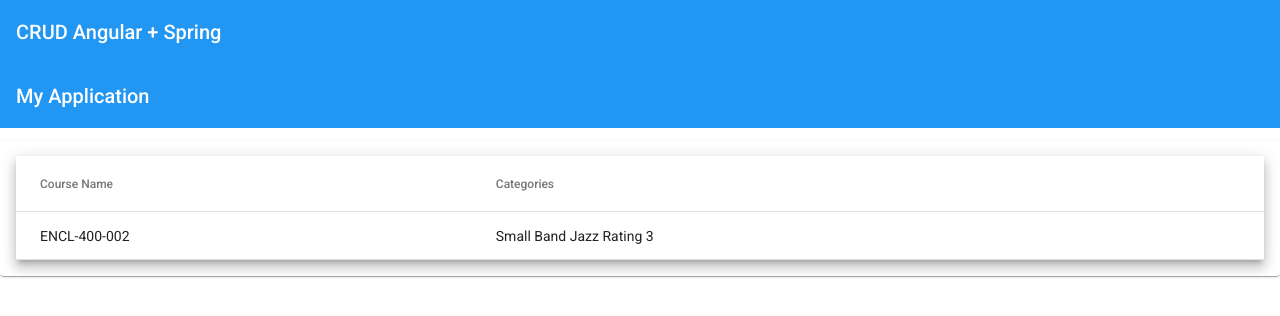
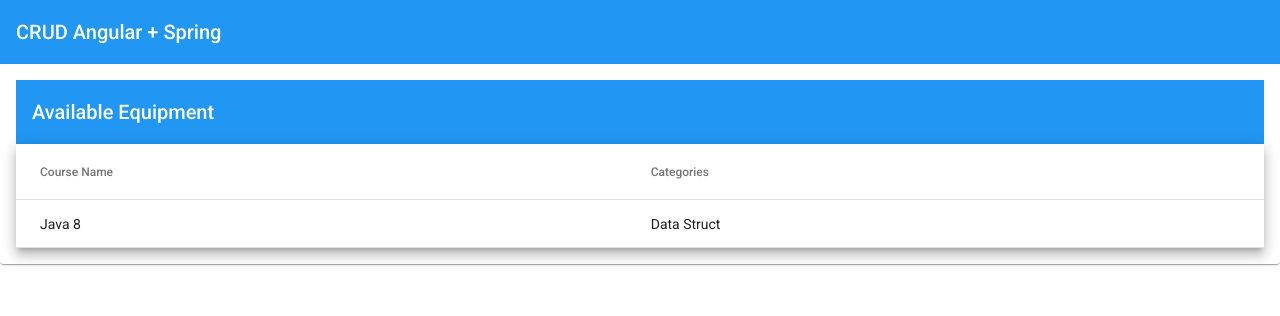
Before and after one commit to srosajazz/CRUD-Angular-Spring, an Angular app: page /courses in a window 1280 px wide. Shown: the top 316 px of the page. Built offline with nearby package versions, Linux system fonts and the light colour scheme.

Commit message:
chore: Add Category

```diff
--- a/src/app/courses/courses/courses.component.html
+++ b/src/app/courses/courses/courses.component.html
@@ -1,13 +1,7 @@
-<p>
-  <mat-toolbar color="primary">
-    <span>My Application</span>
-  </mat-toolbar>
-</p>
-
 <mat-card>
-
+  <mat-toolbar color="primary">Available Equipment</mat-toolbar>
+<!-- table -->
 <table mat-table [dataSource]="courses" class="mat-elevation-z8">
-
 
   <!-- Name Column -->
   <ng-container matColumnDef="name">
--- a/src/app/courses/courses/courses.component.ts
+++ b/src/app/courses/courses/courses.component.ts
@@ -9,12 +9,12 @@ import { Course } from '../model/course';
 export class CoursesComponent implements OnInit {
 
   courses: Course[] = [
-    { _id: '1', name : 'ENCL-400-002', category: 'Small Band Jazz Rating  3'}
+    { _id: '1', name : 'Java 8', category: 'Data Struct', }
   ];
-  displayedColumns = ['name', 'category'];
+  displayedColumns = ['name', 'category',];
 
   constructor() {
-    // this.courses = [];
+    // this.cocurses = [];
   }
 
   ngOnInit(): void {
--- a/src/app/courses/model/course.ts
+++ b/src/app/courses/model/course.ts
@@ -2,4 +2,5 @@ export interface Course {
   _id: string;
   name: string;
   category: string;
+
 }
```
Also changed, not shown: src/app/courses/courses.module.ts (+3 -6 lines), src/app/shared/app-material/app-material.module.ts (added, +16 -0 lines).
